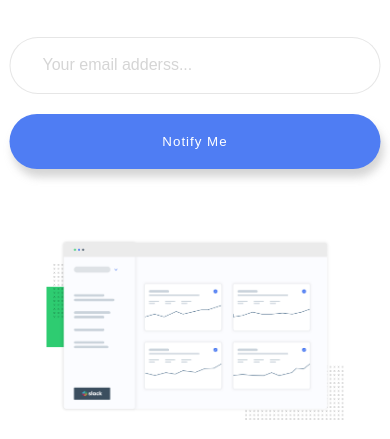
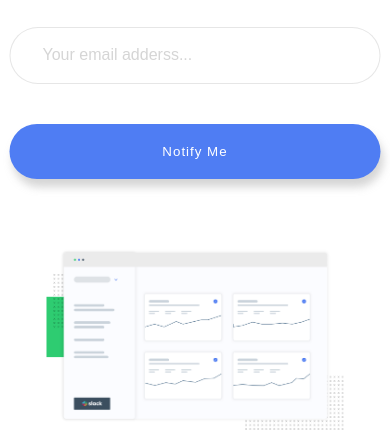
Before and after one commit to giorgianvatra/Ping-single-column-coming-soon-page, a plain HTML site: page index.html in a window 390 px wide. Shown: the part 250-689 px from the top of the page. Drawn offline with nearby package versions, Linux system fonts and the light colour scheme.

Commit message:
really done

```diff
--- a/style.css
+++ b/style.css
@@ -103,6 +103,7 @@ h1 {
   }
   .submit-btn {
     width: 100%;
+    margin-top: 1rem
   }
 }
 
```
